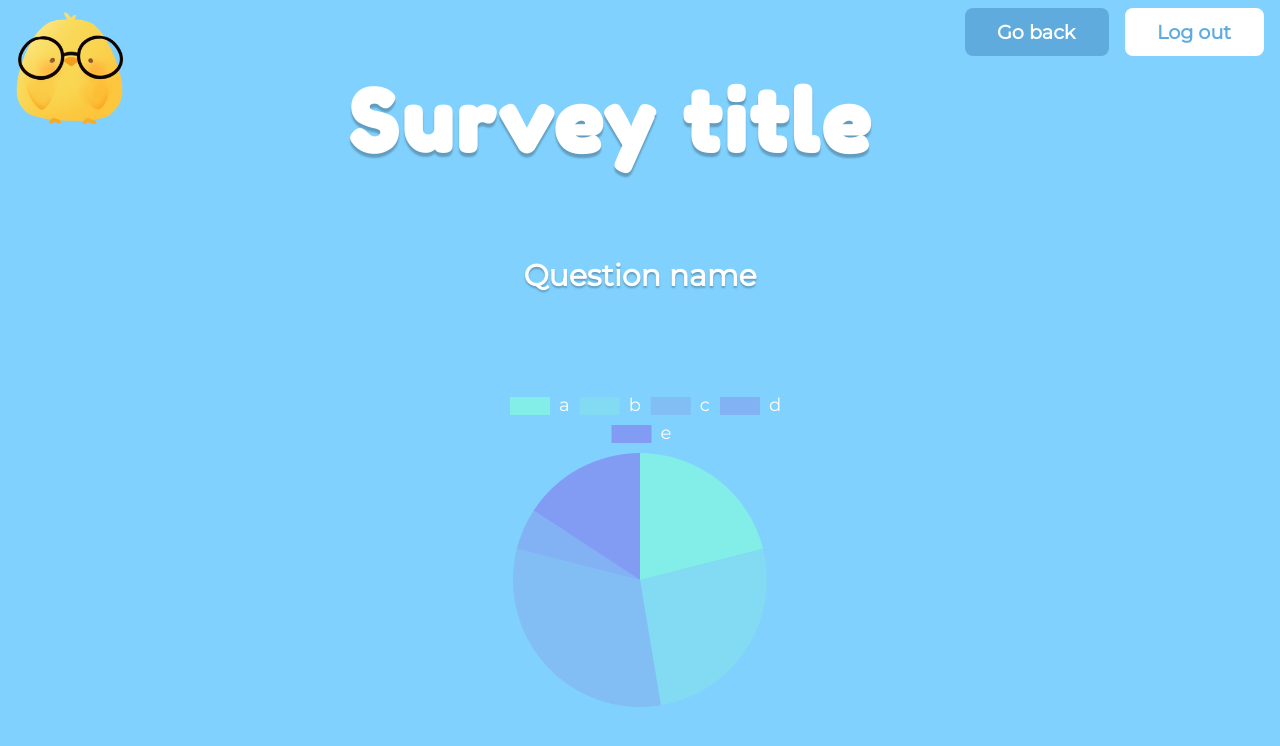
After one commit to xlab-classes/cse442-spring2022-team-team-pentaneers, a Flask app: template templates/Survey_Responses.html in a window 1280 px wide. The commit adds this page. Shown: the top 746 px of the page. Run offline with Flask 2, Linux system fonts and the light colour scheme; the template is opened without the code that fills it, so the values that code supplies are empty; some libraries are stand-ins or nearby versions.

Commit message:
Added view survey response page #57

```diff
--- a/application.py
+++ b/application.py
@@ -20,7 +20,7 @@ cors = CORS(app)
 # IMPORTANT: Set to environment variable!
 app.config['SECRET_KEY'] = config.SECRET_KEY
 
-##------------------The path to our homepage-----------------------
+#------------------The path to our homepage-----------------------
 @app.route("/")
 def home():
     return render_template('Homepage.html', title = "Homepage")
@@ -111,12 +111,18 @@ def view_surveys():
 def survey_editor():
     return render_template('Survey_Editor.html', title = "Survey Editor")
 
-##------------------The path to our survey response page-----------------------
+#------------------The path to our submit survey response page-----------------------
 @app.route("/submitResponse", methods=['POST'])
 def createResponse():
     data=json.loads(request.get_data(as_text=True))
     survey_id=Response.response(data)
     return survey_id
+
+#------------------The path to the view survey responses page-----------------------
+@app.route("/survey_responses", methods=['GET', 'POST'])
+def survey_responses():
+    return render_template('Survey_Responses.html', title = "Survey Responses")
+
 
 
 
--- a/static/Style.css
+++ b/static/Style.css
@@ -83,7 +83,11 @@ h5{
     color: white;
 }
 
-
+.chart{
+    margin: 0 auto;
+    width: 25vw;
+    height: 25vh;
+}
 
 
 
--- /dev/null
+++ b/static/Survey_Responses.js
@@ -0,0 +1,45 @@
+
+Chart.defaults.font.size = 18;
+Chart.defaults.font.style = 'bold';
+Chart.defaults.font.family = "Montserrat";
+Chart.defaults.color = "#ffffff";
+
+const ctx = document.getElementById("myChart").getContext("2d");
+
+const labels = [
+    "a",
+    "b",
+    "c",
+    "d",
+    "e",
+];
+
+const data = {
+    labels,
+    datasets: [
+        {
+            data: [40, 50, 60, 10, 30],
+            label: "test",
+            backgroundColor:[
+                "rgba(131, 245, 226, 0.8)",
+                "rgba(131, 220, 241, 0.8)",
+                "rgba(131, 185, 241, 0.8)",
+                "rgba(131, 170, 241, 0.8)",
+                "rgba(131, 143, 241, 0.8)",
+            ],
+            borderWidth: 0,
+            hoverBorderWidth: "3",
+            hoverBorderColor: "#ffffff",
+        },
+    ],
+};
+
+const config = {
+    type: "pie",
+    data: data,
+    options: {
+        responsive: true,
+    },
+};
+
+const myChart = new Chart(ctx, config);
--- /dev/null
+++ b/templates/Survey_Responses.html
@@ -0,0 +1,42 @@
+<!DOCTYPE html>
+<html lang="en">
+    <head>
+        <meta charset="UTF-8">
+        <meta http-equiv="X-UA-Compatible" content="IE=edge">
+        <meta name="viewport" content="width=device-width, initial-scale=1.0">
+        <link rel=stylesheet type=text/css href="{{ url_for('static', filename='Style.css') }}">
+        <link href='https://fonts.googleapis.com/css?family=Montserrat' rel='stylesheet'>
+        <link href="https://fonts.googleapis.com/css2?family=Fredoka+One" rel="stylesheet">
+    </head>
+<body>
+
+    <img class="corner_duck" src="{{url_for('static', filename='corner_duck.png')}}">
+
+    <a button class = "buttonlogout" href = "{{ url_for('home') }}" >Log out</button></a>
+
+    <a button class = "buttonback" href = "{{ url_for('view_surveys') }}" >Go back</button></a>
+
+    <div class="vertical_flex2">
+        <h1> Survey title </h1>
+        <br>
+    </div>
+
+    <br><br><br><br>
+
+    <div class = "chart">
+        <h3> Question name </h3>
+        <canvas id = "myChart"></canvas>
+    </div>
+
+    <script
+        src="https://cdnjs.cloudflare.com/ajax/libs/Chart.js/3.5.1/chart.min.js"
+        integrity="sha512-Wt1bJGtlnMtGP0dqNFH1xlkLBNpEodaiQ8ZN5JLA5wpc1sUlk/O5uuOMNgvzddzkpvZ9GLyYNa8w2s7rqiTk5Q=="
+        crossorigin="anonymous"
+        referrerpolicy="no-referrer">
+    </script>
+
+    <script src="{{url_for('static', filename='Survey_Responses.js')}}"></script>
+
+</body>
+
+</html>
```
